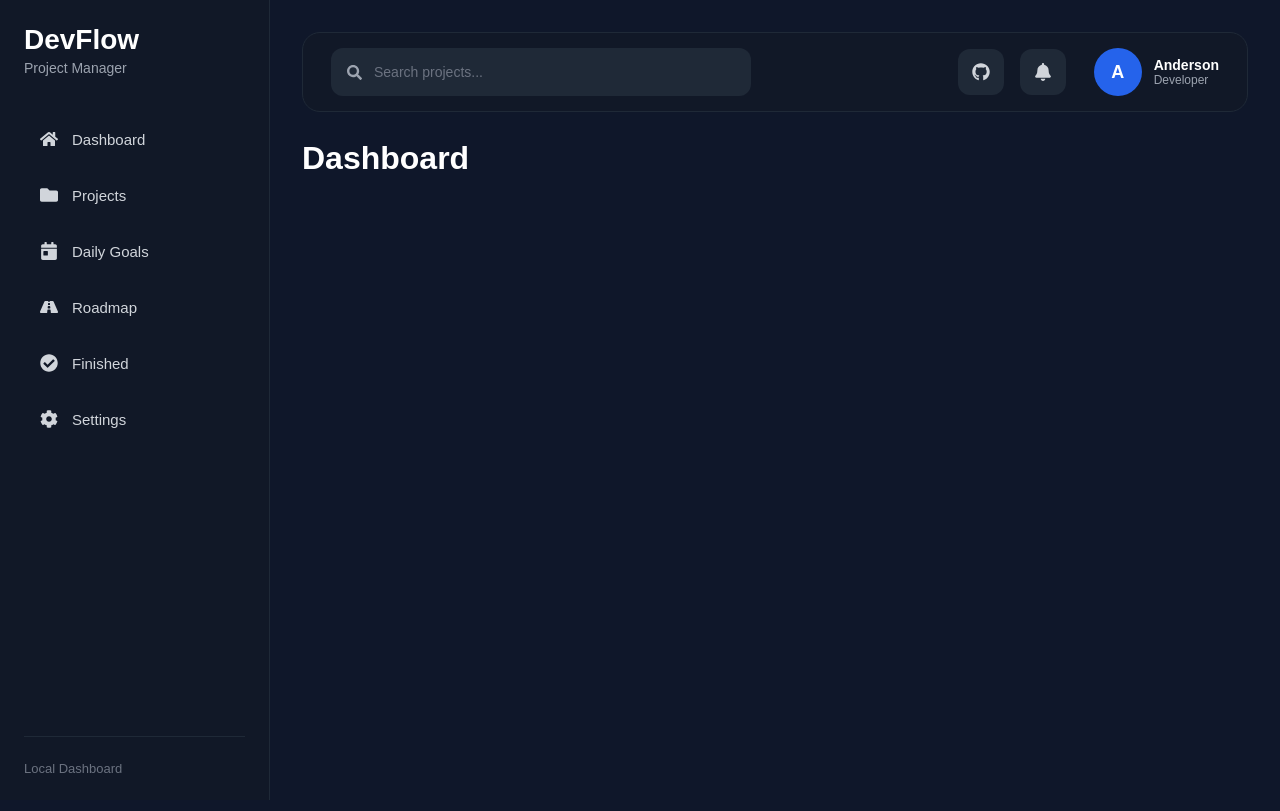
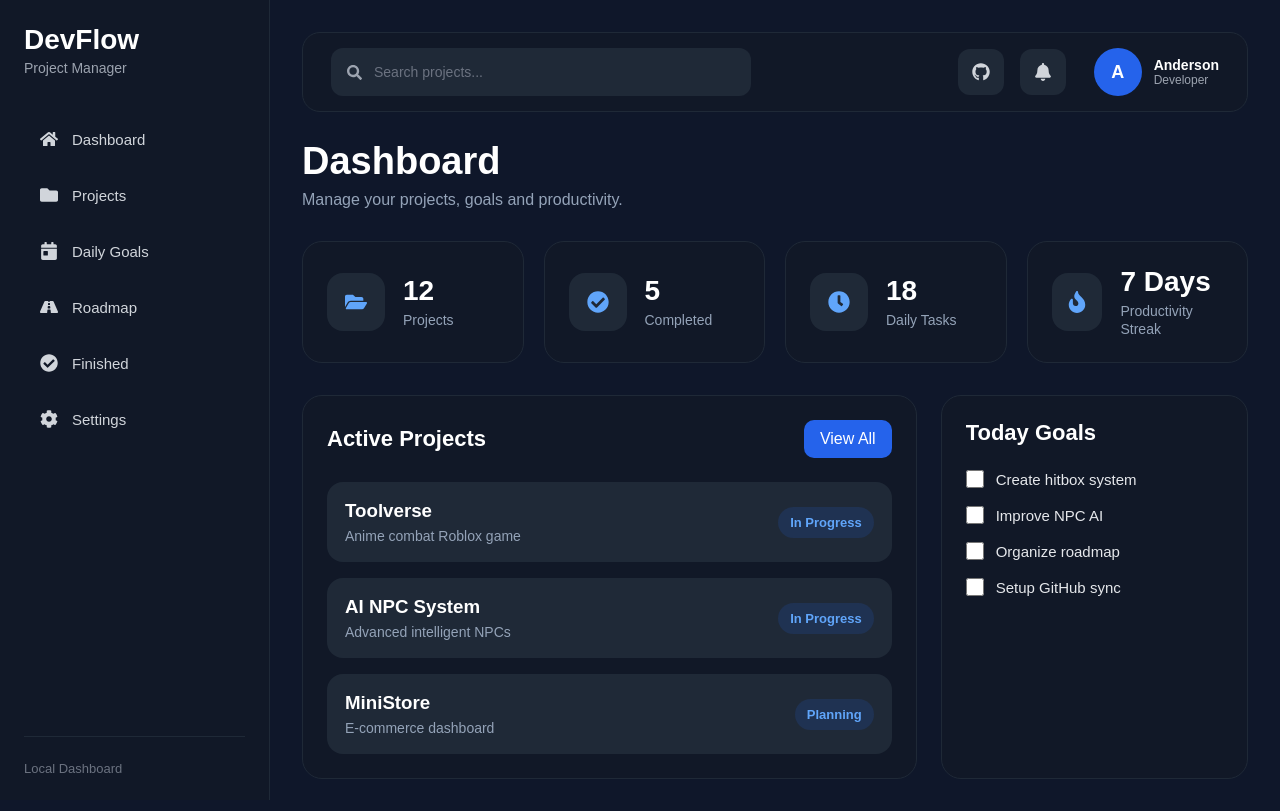
Before and after one commit to AndersonF-Dev/ai-project-manager, a Next.js app: page / in a window 1280 px wide. Built offline with nearby package versions, Linux system fonts and the light colour scheme.

Commit message:
feat: create dashboard home page
Added:
- Dashboard layout
- Stats cards
- Active projects section
- Daily goals section
- Responsive dashboard styling

```diff
--- /dev/null
+++ b/src/app/page.module.css
@@ -0,0 +1,195 @@
+.dashboard {
+  display: flex;
+  flex-direction: column;
+}
+
+.header {
+  margin-bottom: 32px;
+}
+
+.header h1 {
+  font-size: 38px;
+  font-weight: 700;
+
+  color: white;
+
+  margin-bottom: 8px;
+}
+
+.header p {
+  color: #94a3b8;
+
+  font-size: 16px;
+}
+
+.statsGrid {
+  display: grid;
+  grid-template-columns: repeat(4, 1fr);
+
+  gap: 20px;
+
+  margin-bottom: 32px;
+}
+
+.statCard {
+  display: flex;
+  align-items: center;
+  gap: 18px;
+
+  padding: 24px;
+
+  border-radius: 20px;
+
+  background: #111827;
+
+  border: 1px solid #1f2937;
+}
+
+.statIcon {
+  width: 58px;
+  height: 58px;
+
+  display: flex;
+  align-items: center;
+  justify-content: center;
+
+  border-radius: 16px;
+
+  background: #1f2937;
+
+  font-size: 22px;
+
+  color: #60a5fa;
+}
+
+.statCard h2 {
+  color: white;
+
+  font-size: 28px;
+
+  margin-bottom: 4px;
+}
+
+.statCard span {
+  color: #94a3b8;
+
+  font-size: 14px;
+}
+
+.contentGrid {
+  display: grid;
+  grid-template-columns: 2fr 1fr;
+
+  gap: 24px;
+}
+
+.projectsSection,
+.goalsSection {
+  padding: 24px;
+
+  border-radius: 20px;
+
+  background: #111827;
+
+  border: 1px solid #1f2937;
+}
+
+.sectionHeader {
+  display: flex;
+  align-items: center;
+  justify-content: space-between;
+
+  margin-bottom: 24px;
+}
+
+.sectionHeader h2 {
+  color: white;
+
+  font-size: 22px;
+}
+
+.sectionHeader button {
+  border: none;
+
+  background: #2563eb;
+
+  color: white;
+
+  padding: 10px 16px;
+
+  border-radius: 10px;
+
+  cursor: pointer;
+
+  transition: background 0.2s ease;
+}
+
+.sectionHeader button:hover {
+  background: #3b82f6;
+}
+
+.projectList {
+  display: flex;
+  flex-direction: column;
+  gap: 16px;
+}
+
+.projectCard {
+  display: flex;
+  align-items: center;
+  justify-content: space-between;
+
+  padding: 18px;
+
+  border-radius: 16px;
+
+  background: #1f2937;
+}
+
+.projectCard h3 {
+  color: white;
+
+  margin-bottom: 6px;
+}
+
+.projectCard p {
+  color: #94a3b8;
+
+  font-size: 14px;
+}
+
+.status {
+  padding: 8px 12px;
+
+  border-radius: 999px;
+
+  background: rgba(37, 99, 235, 0.15);
+
+  color: #60a5fa;
+
+  font-size: 13px;
+  font-weight: 600;
+}
+
+.goalList {
+  display: flex;
+  flex-direction: column;
+  gap: 18px;
+}
+
+.goalItem {
+  display: flex;
+  align-items: center;
+  gap: 12px;
+
+  color: #e5e7eb;
+
+  font-size: 15px;
+
+  cursor: pointer;
+}
+
+.goalItem input {
+  width: 18px;
+  height: 18px;
+}
--- a/src/app/page.tsx
+++ b/src/app/page.tsx
@@ -1,13 +1,177 @@
 import Navbar from "@/components/Navbar/Navbar"
 
-export default function Home() {
+import styles from "./page.module.css"
+
+import {
+  FaFolderOpen,
+  FaCheckCircle,
+  FaClock,
+  FaFire,
+} from "react-icons/fa"
+
+export default function HomePage() {
   return (
-    <>
+    <section className={styles.dashboard}>
       <Navbar />
 
-      <h1>
-        Dashboard
-      </h1>
-    </>
+      <div className={styles.header}>
+        <div>
+          <h1>
+            Dashboard
+          </h1>
+
+          <p>
+            Manage your projects,
+            goals and productivity.
+          </p>
+        </div>
+      </div>
+
+      <div className={styles.statsGrid}>
+        <div className={styles.statCard}>
+          <div className={styles.statIcon}>
+            <FaFolderOpen />
+          </div>
+
+          <div>
+            <h2>12</h2>
+            <span>Projects</span>
+          </div>
+        </div>
+
+        <div className={styles.statCard}>
+          <div className={styles.statIcon}>
+            <FaCheckCircle />
+          </div>
+
+          <div>
+            <h2>5</h2>
+            <span>Completed</span>
+          </div>
+        </div>
+
+        <div className={styles.statCard}>
+          <div className={styles.statIcon}>
+            <FaClock />
+          </div>
+
+          <div>
+            <h2>18</h2>
+            <span>Daily Tasks</span>
+          </div>
+        </div>
+
+        <div className={styles.statCard}>
+          <div className={styles.statIcon}>
+            <FaFire />
+          </div>
+
+          <div>
+            <h2>7 Days</h2>
+            <span>Productivity Streak</span>
+          </div>
+        </div>
+      </div>
+
+      <div className={styles.contentGrid}>
+        <div className={styles.projectsSection}>
+          <div className={styles.sectionHeader}>
+            <h2>
+              Active Projects
+            </h2>
+
+            <button>
+              View All
+            </button>
+          </div>
+
+          <div className={styles.projectList}>
+            <div className={styles.projectCard}>
+              <div>
+                <h3>Toolverse</h3>
+
+                <p>
+                  Anime combat Roblox game
+                </p>
+              </div>
+
+              <span className={styles.status}>
+                In Progress
+              </span>
+            </div>
+
+            <div className={styles.projectCard}>
+              <div>
+                <h3>AI NPC System</h3>
+
+                <p>
+                  Advanced intelligent NPCs
+                </p>
+              </div>
+
+              <span className={styles.status}>
+                In Progress
+              </span>
+            </div>
+
+            <div className={styles.projectCard}>
+              <div>
+                <h3>MiniStore</h3>
+
+                <p>
+                  E-commerce dashboard
+                </p>
+              </div>
+
+              <span className={styles.status}>
+                Planning
+              </span>
+            </div>
+          </div>
+        </div>
+
+        <div className={styles.goalsSection}>
+          <div className={styles.sectionHeader}>
+            <h2>
+              Today Goals
+            </h2>
+          </div>
+
+          <div className={styles.goalList}>
+            <label className={styles.goalItem}>
+              <input type="checkbox" />
+
+              <span>
+                Create hitbox system
+              </span>
+            </label>
+
+            <label className={styles.goalItem}>
+              <input type="checkbox" />
+
+              <span>
+                Improve NPC AI
+              </span>
+            </label>
+
+            <label className={styles.goalItem}>
+              <input type="checkbox" />
+
+              <span>
+                Organize roadmap
+              </span>
+            </label>
+
+            <label className={styles.goalItem}>
+              <input type="checkbox" />
+
+              <span>
+                Setup GitHub sync
+              </span>
+            </label>
+          </div>
+        </div>
+      </div>
+    </section>
   )
 }
```
Also changed, not shown: 1 other file (tests, documents, lock files or other folders).
